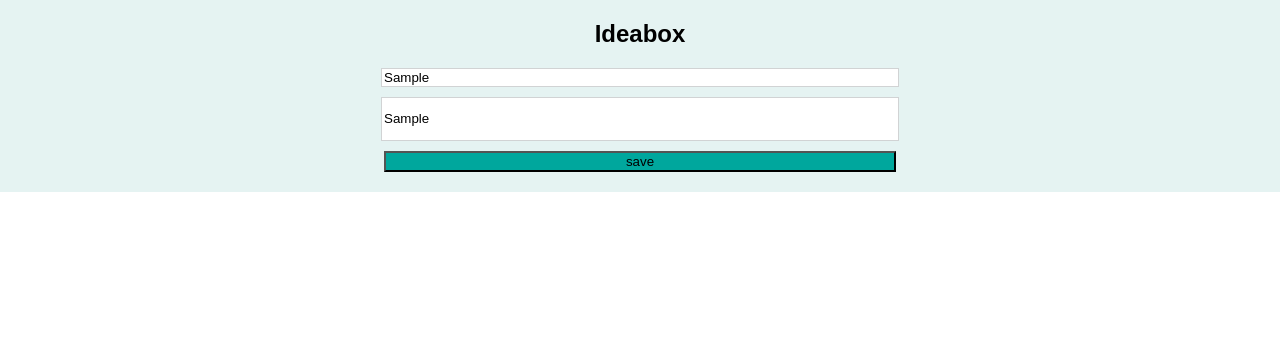
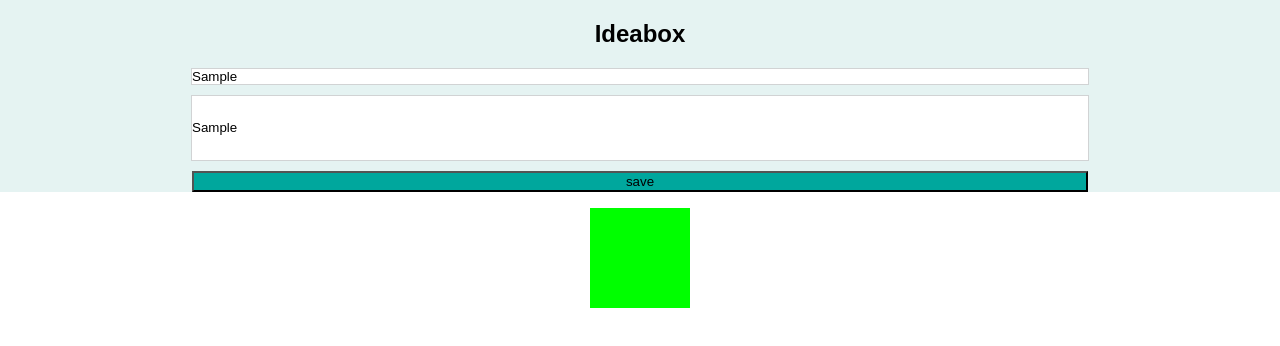
Before and after one commit to TFisch/ideaBoxReact, a React (Create React App) app: page / in a window 1280 px wide. Both pictures are taken after typing "Sample", "Sample" into the empty fields and a click on the button "save". Shown: the top 346 px of the page. Built offline with nearby package versions, Linux system fonts and the light colour scheme.

Commit message:
Add styling to ideacarD

```diff
--- a/src/App.css
+++ b/src/App.css
@@ -23,6 +23,16 @@
 }
 
 @keyframes App-logo-spin {
-  from { transform: rotate(0deg); }
-  to { transform: rotate(360deg); }
+  from {
+    transform: rotate(0deg);
+  }
+  to {
+    transform: rotate(360deg);
+  }
 }
+
+.IdeasContainer {
+  display: flex;
+  flex-direction: column;
+  align-items: center;
+}
--- a/src/components/IdeaCard.js
+++ b/src/components/IdeaCard.js
@@ -1,4 +1,5 @@
 import React from 'react';
+import './compontent-css/IdeaCard.css';
 
 const IdeaCard = ({ name, description, id }) => (
   <div className="IdeaCard">
--- a/src/components/compontent-css/IdeaCard.css
+++ b/src/components/compontent-css/IdeaCard.css
@@ -0,0 +1,6 @@
+.IdeaCard {
+  background-color: lime;
+  height: 100px;
+  margin: 1em;
+  width: 100px;
+}
--- a/src/components/compontent-css/Input.css
+++ b/src/components/compontent-css/Input.css
@@ -7,15 +7,16 @@
 }
 
 .entry {
-  width: 40%;
+  width: 70%;
 }
 
 .input-box {
   border: 0.5px solid #d1d3d4;
+  padding: 0px;
 }
 
 .idea-body {
-  height: 3em;
+  height: 5em;
   margin: 0.75em 0;
 }
 
```
Also changed, not shown: src/components/compontent-css/IdeasContainer.css (added).
